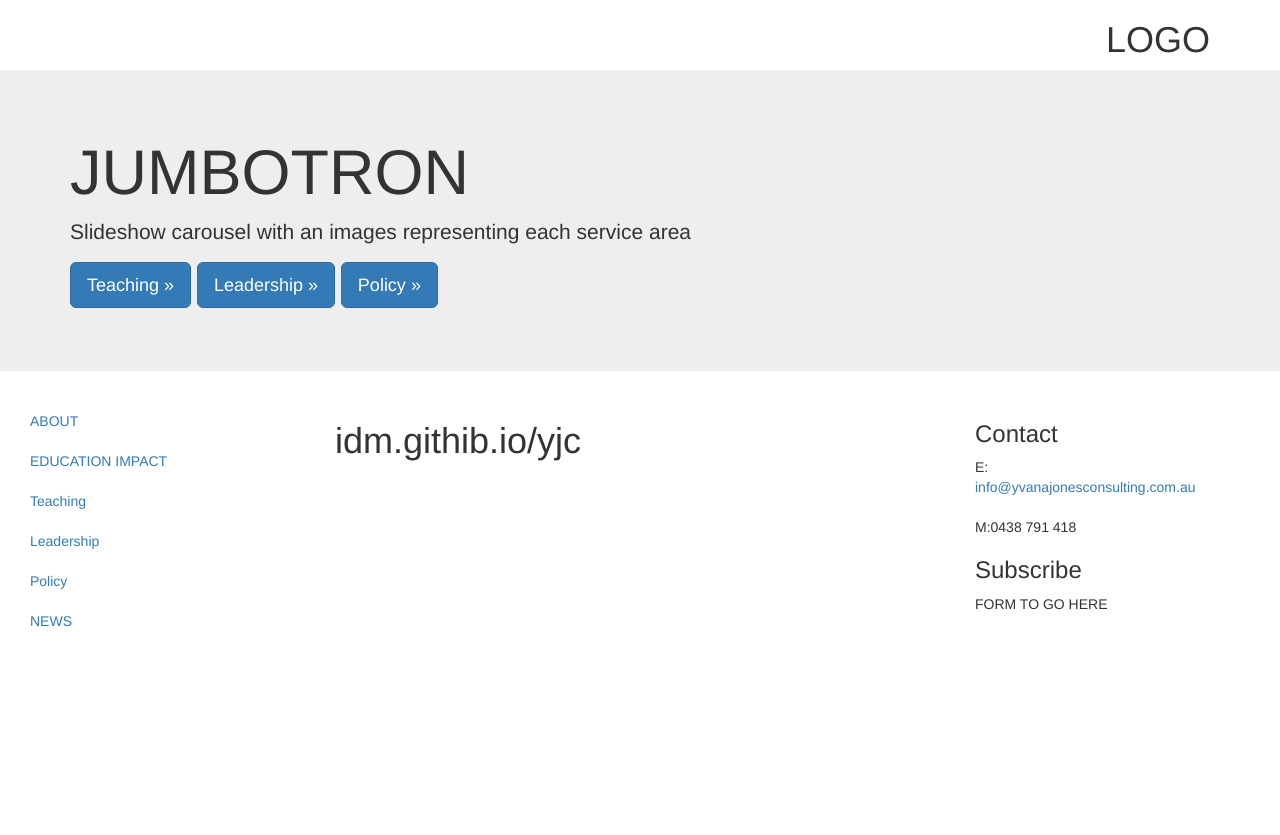
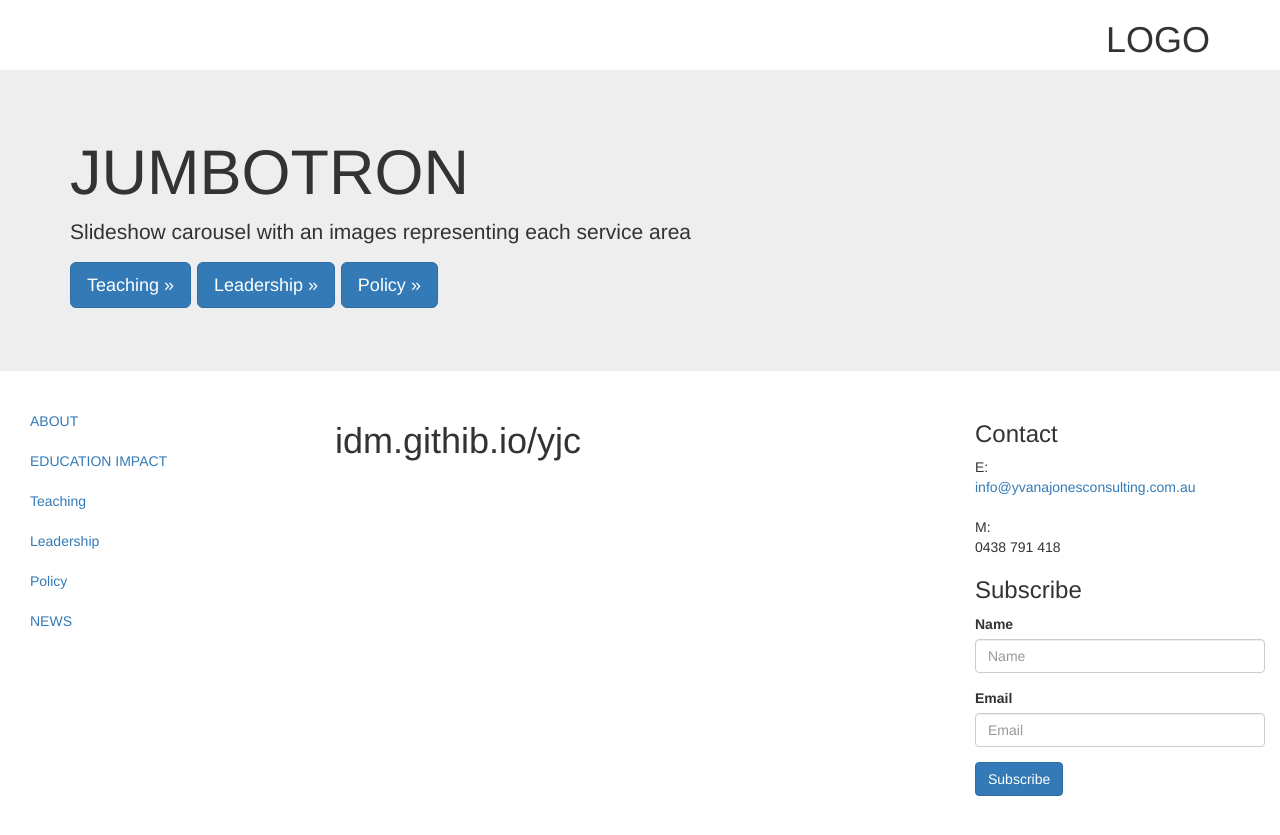
Before and after one commit to idm/idm.github.io, a Jekyll site: the page built from yjc/index.md, in a window 1280 px wide. Shown: the top 835 px of the page. Built offline with Jekyll 4.4.1, drawn with Linux system fonts in a browser that asks for light colours; nearby versions of some CDN libraries.

Commit message:
added form

```diff
--- a/_layouts/yjc.html
+++ b/_layouts/yjc.html
@@ -50,9 +50,21 @@
   E:<br/>
   <a href="mailto:info@yvanajonesconsulting.com.au">info@yvanajonesconsulting.com.au</a><br/>
   <br/>
-  M:0438 791 418
+  M:<br/>
+  0438 791 418
   <h3>Subscribe</h3>
-  FORM TO GO HERE
+<form>
+    <div class="form-group">
+        <label for="inputName">Name</label>
+        <input type="email" class="form-control" id="inputName" placeholder="Name">
+    </div>
+    <div class="form-group">
+        <label for="inputEmail">Email</label>
+        <input type="email" class="form-control" id="inputEmail" placeholder="Email">
+    </div>
+    <button type="submit" class="btn btn-primary">Subscribe</button>
+</form>
+
   </div>
 </div>
 </div>
```
